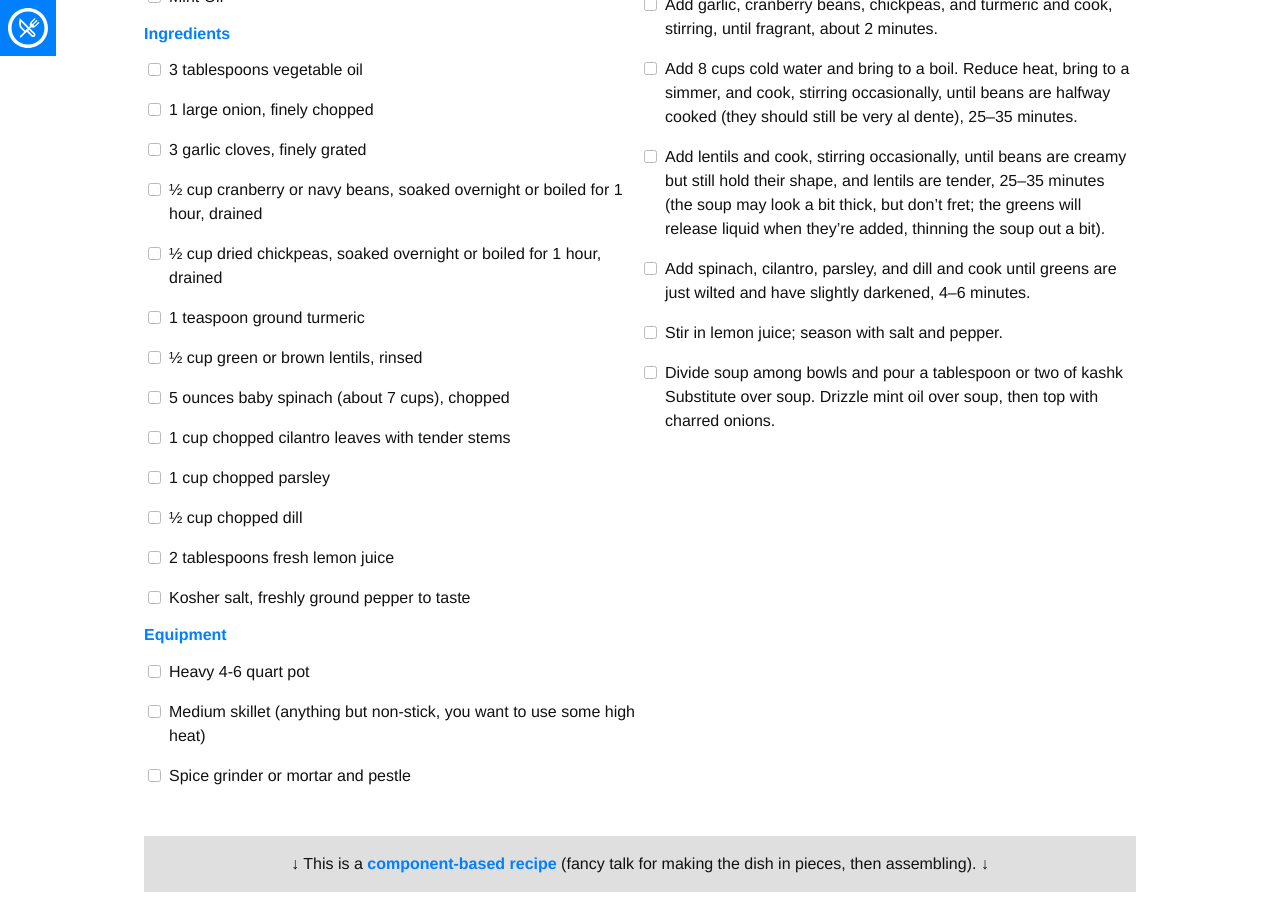
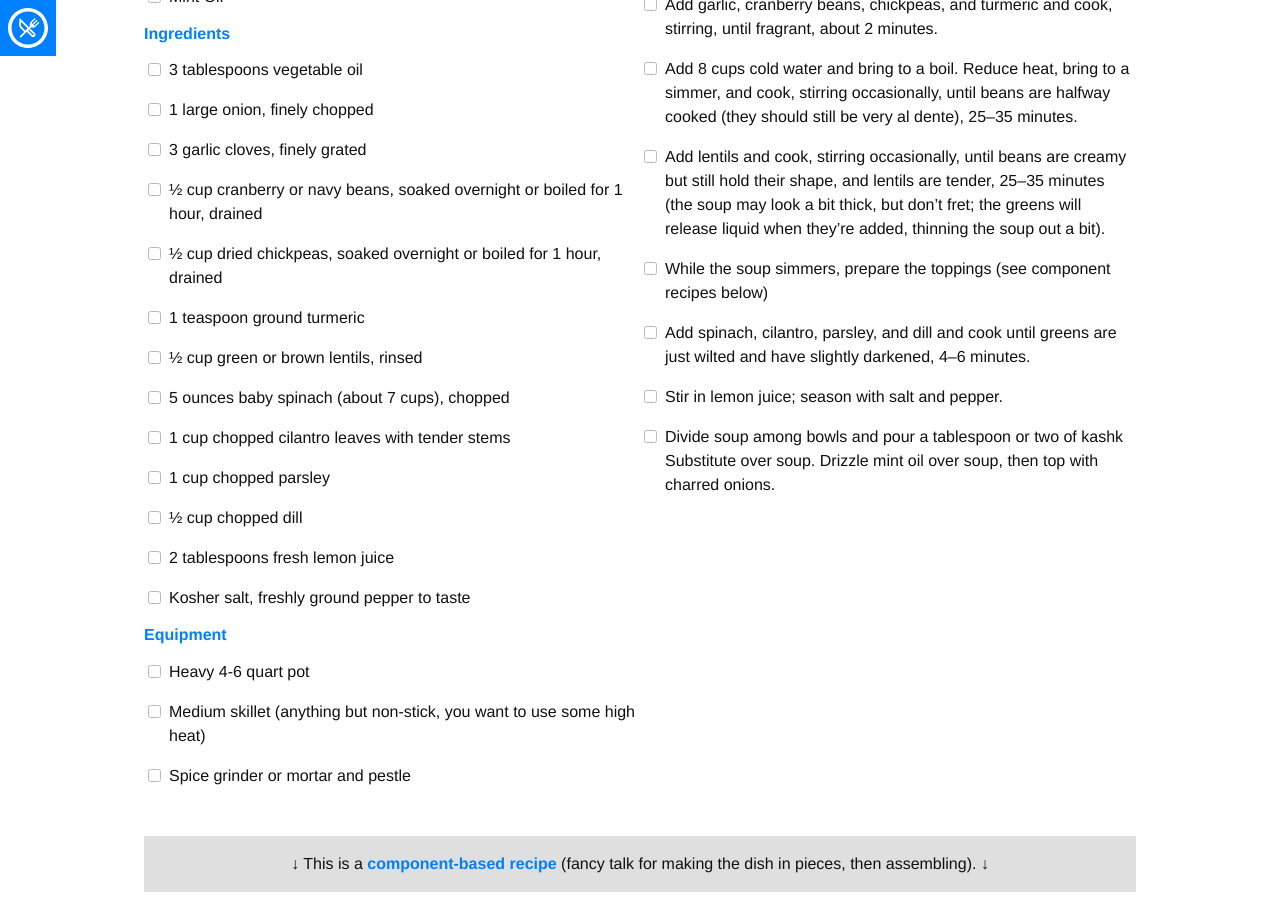
Before and after one commit to mattsmitton/mattsmitton, a Jekyll site: the page built from _recipes/simple-ash-reshteh.md, in a window 1280 px wide and 900 px high, scrolled down 1395 px. Built offline with Jekyll 4.4.1, drawn with Linux system fonts in a browser that asks for light colours; nearby versions of some CDN libraries; some web fonts are replaced.

Commit message:
Add direction step for components

```diff
--- a/_recipes/simple-ash-reshteh.md
+++ b/_recipes/simple-ash-reshteh.md
@@ -35,6 +35,7 @@ directions:
 - Add garlic, cranberry beans, chickpeas, and turmeric and cook, stirring, until fragrant, about 2 minutes.
 - Add 8 cups cold water and bring to a boil. Reduce heat, bring to a simmer, and cook, stirring occasionally, until beans are halfway cooked (they should still be very al dente), 25–35 minutes.
 - Add lentils and cook, stirring occasionally, until beans are creamy but still hold their shape, and lentils are tender, 25–35 minutes (the soup may look a bit thick, but don’t fret; the greens will release liquid when they’re added, thinning the soup out a bit).
+- While the soup simmers, prepare the toppings (see component recipes below)
 - Add spinach, cilantro, parsley, and dill and cook until greens are just wilted and have slightly darkened, 4–6 minutes.
 - Stir in lemon juice; season with salt and pepper.
 - Divide soup among bowls and pour a tablespoon or two of kashk Substitute over soup. Drizzle mint oil over soup, then top with charred onions.
```
